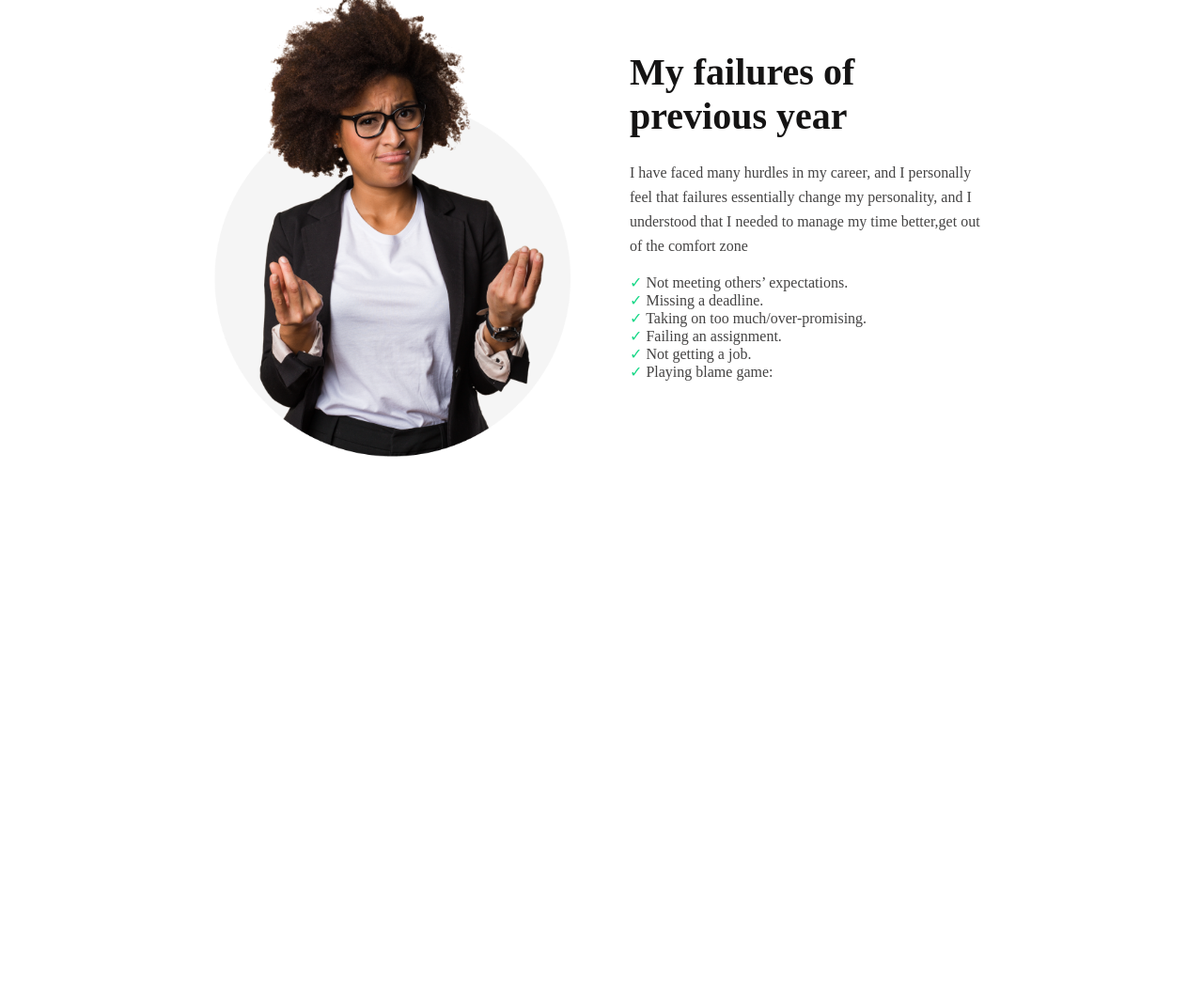
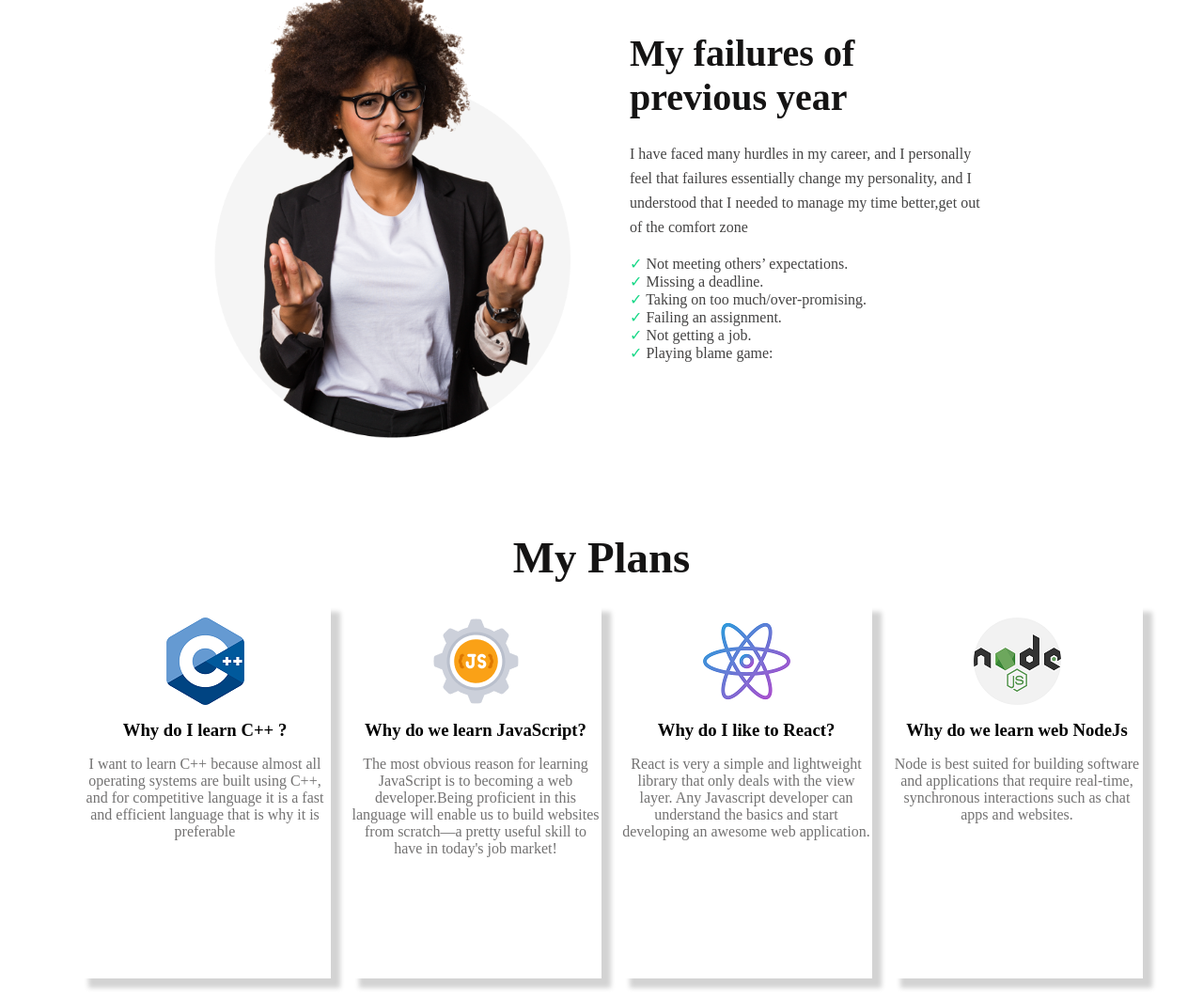
Before and after one commit to ForhadRoben/new-year-new-me-project-using-HTML-CSS, a plain HTML site: page index.html in a window 1280 px wide. Shown: the part 953-2018 px from the top of the page at 94% size. Before the commit the page ends 1463 px from the top, so only its background shows below. Drawn offline with Linux system fonts and the light colour scheme.

Commit message:
planning section completed

```diff
--- a/index.html
+++ b/index.html
@@ -13,8 +13,7 @@
 
 <body>
     <!-- header section and banner design -->
-    <header>
-        <section class="banner-design">
+    <header class="banner-design">
         <div class="banner-description">
             <h1>All Thinks Are<br>Possible If You<br>believe</h1>
             <p>There are many variations of passages of Lorem Ipsum<br>available, but the majority have suffered
@@ -23,11 +22,11 @@
                 some<br>form, by injected humour, or randomised words</p>
             <button class="banner-btn">Contact Now</button>
         </div>
-        </section>
     </header>
     <main>
         <!-- previous year of failure section -->
-        <section class="previous-yr-section">
+        <section>
+            <div class="previous-yr-section">
                 <div class="previous-yr-img-description">
                     <img src="./images/person.png" alt="">
                 </div>
@@ -51,6 +50,42 @@
                         #16D887;">&check; </span> Playing blame game:</li>
                     </ul>
                 </div>
+            </div>
+        </section>
+        <!-- planning section -->
+        <section>
+            <div class="plans">
+                <h3>My Plans</h3>
+            </div>
+            <div class="all-courses">
+                <div class="course">
+                    <img src="./images/icons/c++.png" alt="">
+                    <h3>Why do I learn C++ ? </h3>
+                    <p>I want to learn C++ because almost all operating systems are built using C++, and for competitive
+                        language it is a fast
+                        and efficient language that is why it is preferable</p>
+                </div>
+                <div class="course">
+                    <img src="./images/icons/js.png" alt="">
+                    <h3>Why do we learn JavaScript?</h3>
+                    <p>The most obvious reason for learning JavaScript is to becoming a web developer.Being proficient
+                        in this language will enable us to build websites from scratch—a pretty useful skill to have in
+                        today's job market!</p>
+                </div>
+                <div class="course">
+                    <img src="./images/icons/react.png" alt="">
+                    <h3>Why do I like to React?</h3>
+                    <p>React is very a simple and lightweight library that only deals with the view layer. Any
+                        Javascript developer can understand the basics and start developing an awesome web application.
+                    </p>
+                </div>
+                <div class="course">
+                    <img src="./images/icons/nodejs.png" alt="">
+                    <h3>Why do we learn web NodeJs</h3>
+                    <p>Node is best suited for building software and applications that require real-time, synchronous
+                        interactions such as chat apps and websites.</p>
+                </div>
+            </div>
         </section>
     </main>
     <footer></footer>
--- a/styles/style.css
+++ b/styles/style.css
@@ -6,6 +6,7 @@
 
 /* header section start */
 .banner-design {
+
     height: 100vh;
     width: 100%;
     background-image: url(../images/banner/banner3.png);
@@ -49,10 +50,12 @@
     left: 250px;
 }
 
+section {
+    margin-top: 80px;
+}
+
 /* header section end */
-section {
-    margin-bottom: 100px;
-}
+
 
 /* previous year section start */
 .previous-yr-section {
@@ -97,3 +100,46 @@ section {
 }
 
 /* previous year section end */
+
+/* planning section start */
+.plans {
+    /* margin-bottom: 100px; */
+    font-weight: 700;
+    font-size: 40px;
+    line-height: 47px;
+    text-align: center;
+    color: #151414;
+}
+
+.all-courses {
+    display: flex;
+    width: 90%;
+    height: 50vh;
+    margin: 24px auto;
+    /* border: 2px solid red; */
+
+}
+
+.course img,
+h3 {
+    margin-bottom: 16px;
+}
+
+.course {
+    width: 100%;
+    display: flex;
+    flex-direction: column;
+    padding-top: 16px;
+    /* border: 1px solid red; */
+    /* justify-content: center; */
+    align-items: center;
+    margin-left: 20px;
+    box-shadow: 10px 10px 5px lightgray;
+}
+
+.course p {
+    text-align: center;
+    color: #737272;
+}
+
+/* planning section end */
```
Also changed, not shown: images/icons/c++.png (added), images/icons/nodejs.png (added), images/icons/react.png (added). Lines whose indentation alone changed are shown as unchanged.
